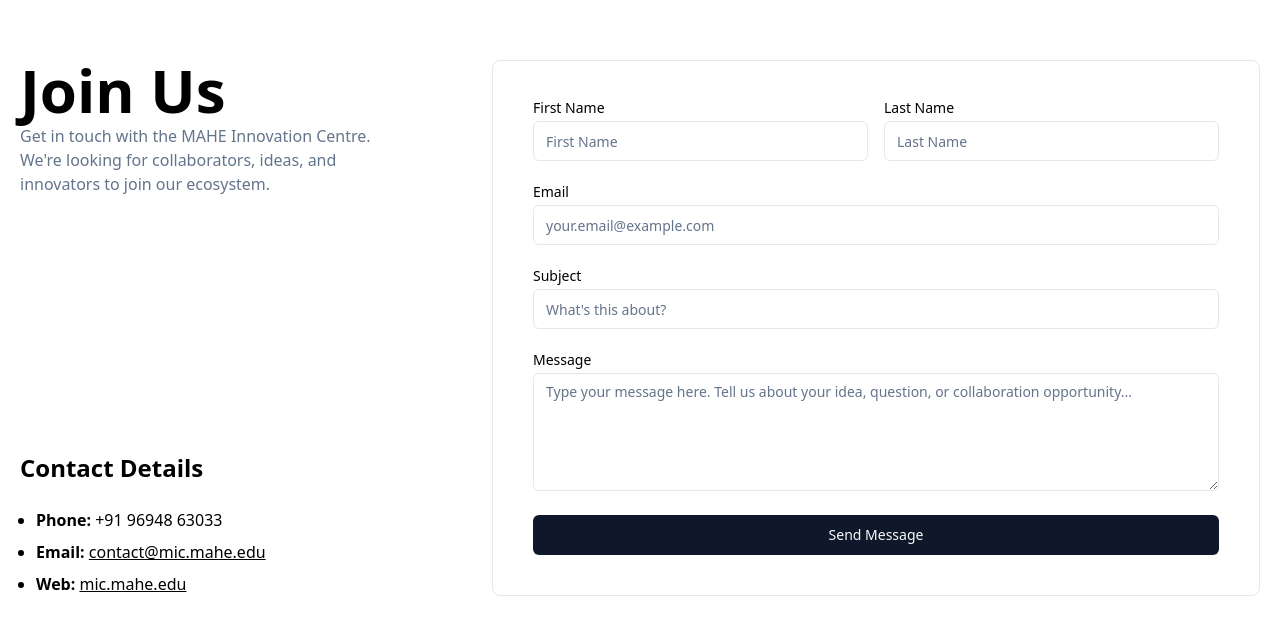
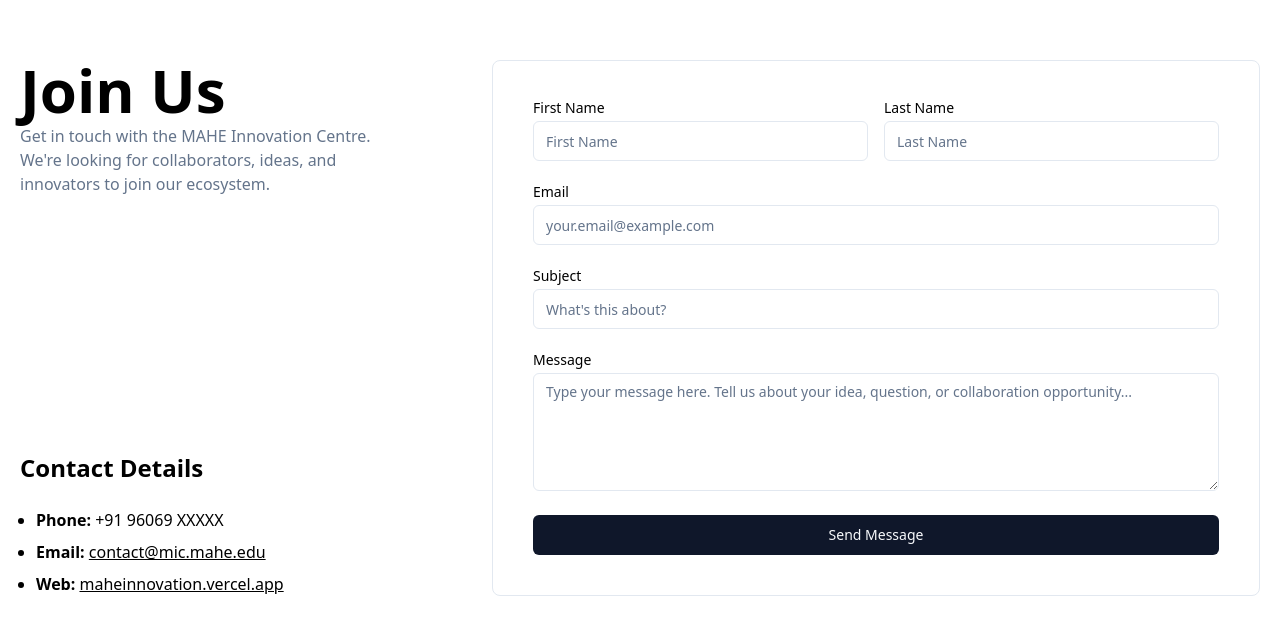
Before and after one commit to EngineerAditya/innovationcell-website, a React (Vite) app: page / in a window 1280 px wide. Shown: the part 6514-7148 px from the top of the page. Built offline with nearby package versions, Linux system fonts and the light colour scheme.

Commit message:
changes to footer and form

```diff
--- a/src/App.tsx
+++ b/src/App.tsx
@@ -13,9 +13,9 @@
     title: "Join Us",
     description:
       "Get in touch with the MAHE Innovation Centre. We're looking for collaborators, ideas, and innovators to join our ecosystem.",
-    phone: "+91 96948 63033",
+    phone: "+91 96069 XXXXX",
     email: "contact@mic.mahe.edu",
-    web: { label: "mic.mahe.edu", url: "#" },
+    web: { label: "maheinnovation.vercel.app", url: "https://maheinnovation.vercel.app" },
   };
 
   return (
```
